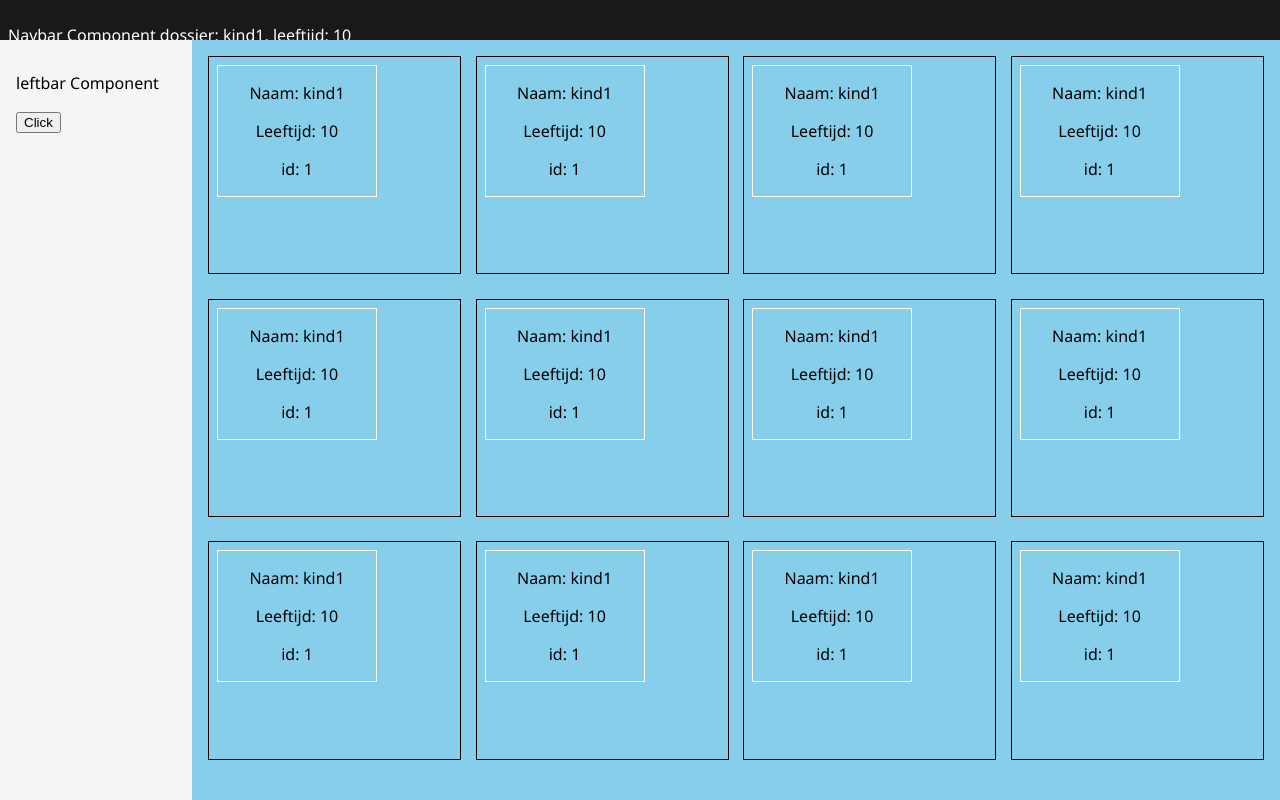
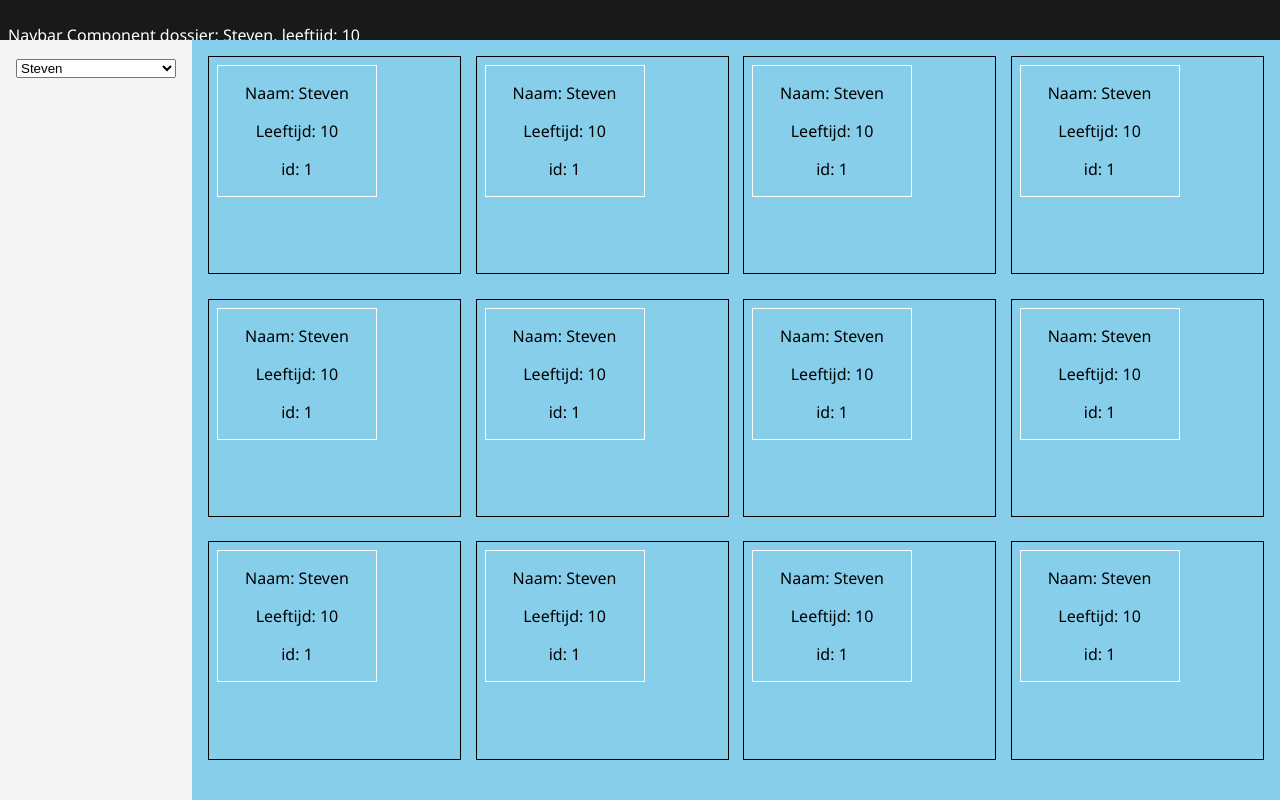
Before and after one commit to daoneandonly/Jeugdzorg-application, a React (Create React App) app: page / in a window 1280 px wide. Built offline with nearby package versions, Linux system fonts and the light colour scheme.

Commit message:
added dropdown based on state

```diff
--- a/src/App.js
+++ b/src/App.js
@@ -7,9 +7,11 @@ import Main from './comp/main'
 class App extends Component {
   state = {
     dossierNumber: [
-      {name: 'kind1', age: 10, id: 1},
-      {name: 'kind2', age: 65, id: 2},
-      {name: 'kind3', age: 12, id: 3}
+      {name: 'Steven', age: 10, id: 1},
+      {name: 'Dennis', age: 65, id: 2},
+      {name: 'Tim', age: 12, id: 3},
+      {name: 'Guus', age: 5, id: 4},
+      {name: 'Titus', age: 21, id: 5}
     ],
     idNumber: 0
   }
@@ -29,11 +31,17 @@ class App extends Component {
     )
 }
 
+  changeId = (newId) => {
+      this.setState({idNumber: newId})
+      console.log(this.state.idNumber)
+
+  }
+
   render() {
     return (
       <div className="App">
         <Nav dossierNumber={this.state.dossierNumber[this.state.idNumber] } />
-        <Leftbar upIdNumber={this.upIdNumber}/>
+        <Leftbar changeId={this.changeId}  allDossiers={this.state.dossierNumber} upIdNumber={this.upIdNumber}/>
         <Main dossierNumber={this.state.dossierNumber[this.state.idNumber]} />
       </div>
     );
--- a/src/comp/leftbar.js
+++ b/src/comp/leftbar.js
@@ -1,14 +1,29 @@
 import React from 'react';
 
 class Leftbar extends React.Component {
-  handleClick = () => {
-  this.props.upIdNumber()
+
+loopedOptions = () => {
+  let options = []
+  for (let i = 0; i < this.props.allDossiers.length; i++) {
+      options.push(
+        <option value={this.props.allDossiers[i].id}>
+          {this.props.allDossiers[i].name}
+        </option>
+      )
   }
+  return options
+}
+
   render(){
-    return(
+     return(
       <div className='leftbar'>
-        <p>leftbar Component</p>
-        <button onClick={this.handleClick}>Click</button>
+        <form>
+          <select onChange={() => {this.props.changeId(document.querySelector('select').value - 1)}}>
+            {this.loopedOptions()}
+          </select>
+          {/* <button>Verander</button> */}
+        </form>
+        {/* <button onClick={this.handleClick}>Click</button> */}
       </div>
     )
   }
--- a/src/style.css
+++ b/src/style.css
@@ -34,6 +34,10 @@ body {
   height: 95vh;
 }
 
+select {
+  width: 100%;
+}
+
 .main {
   background-color: skyblue;
   /* min-width: 65em; */
```
